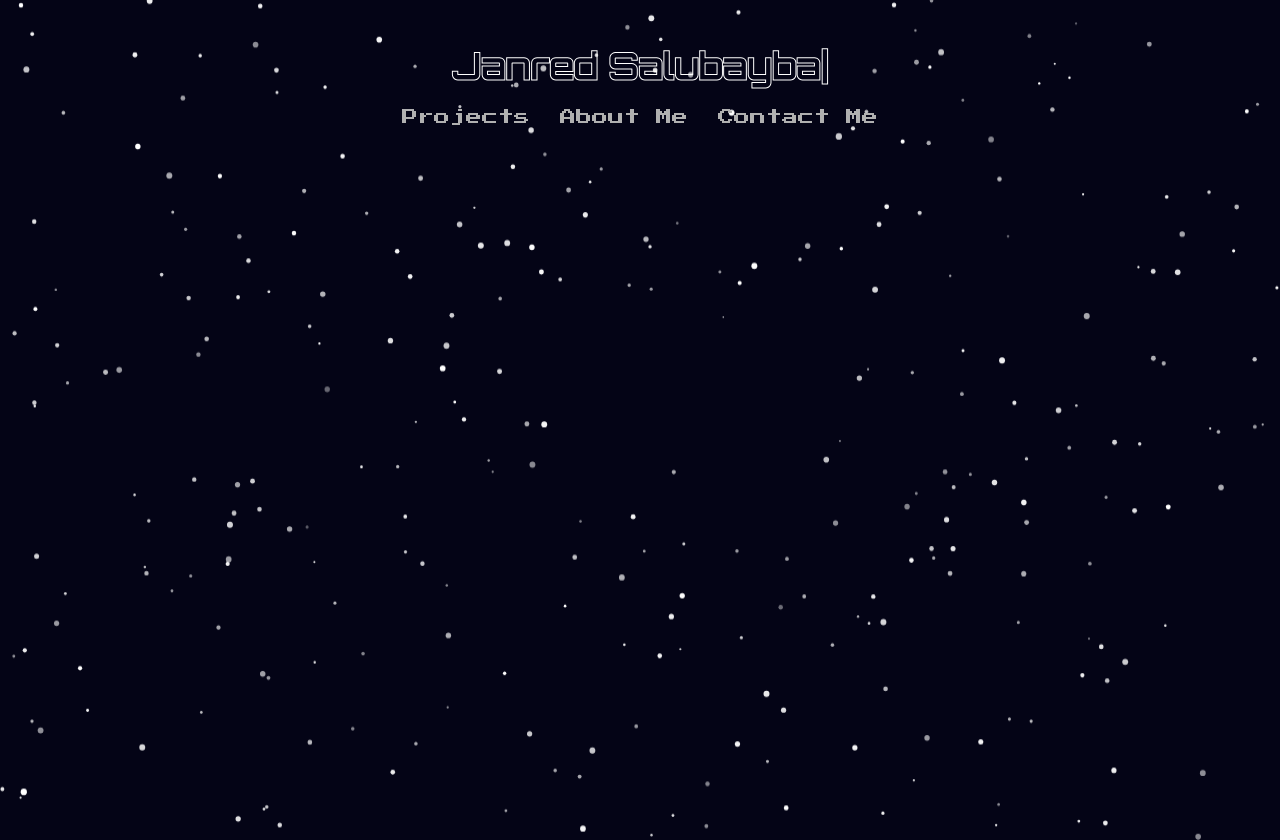
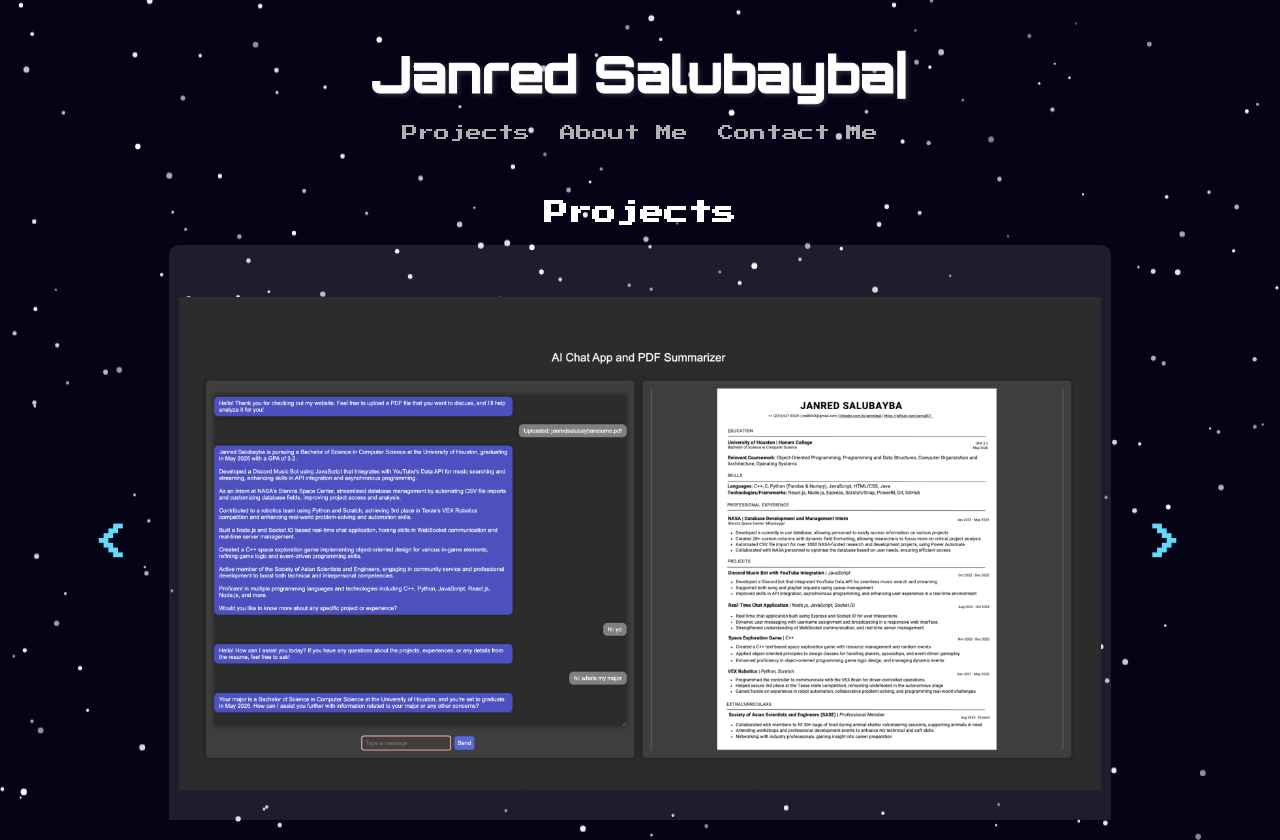
Before and after one commit to janny801/personal-website, a React (Create React App) app in the folder personal-website/: page /personal-website/projects in a window 1280 px wide. Built offline with nearby package versions, Linux system fonts and the light colour scheme.

Commit message:
clicking name puts back to main page

```diff
--- a/personal-website/src/App.css
+++ b/personal-website/src/App.css
@@ -21,6 +21,30 @@ body {
   background-attachment: fixed;
 
 }
+
+
+.homepage-link {
+  text-decoration: none; /* No underline */
+  color: white; /* Or the exact color you used before */
+  font-family: "Orbitron", sans-serif; /* Use your font here */
+  font-size: 3rem; /* Adjust to match your original size */
+  font-weight: bold;
+  letter-spacing: 2px;
+  text-shadow: 2px 2px 5px rgba(255, 255, 255, 0.2); /* If you had a glow effect */
+}
+
+.homepage-link:visited {
+  color: white; /* Keep consistent */
+}
+
+.homepage-link:active {
+  color: white; /* Keep consistent */
+}
+
+.homepage-link:hover {
+  text-decoration: underline; /* Optional */
+}
+
 
 
 /* Main App Styling */
--- a/personal-website/src/App.js
+++ b/personal-website/src/App.js
@@ -73,13 +73,16 @@ function App() {
   }, [spacers]);
 
   return (
-    <Router>
+    <Router basename="/personal-website">
       <div className="App">
         <StarryBackground scrollContainerRef={scrollContainerRef} />
         <div className="content" ref={scrollContainerRef}>
+          {/* Make the name clickable */}
           <h1>
+            <Link to="/" className="homepage-link">
               {displayedText}
               <span className={`cursor ${showCursor ? 'visible' : ''}`}>|</span>
+            </Link>
           </h1>
           <nav>
             <Link to="/projects">Projects</Link>
@@ -87,6 +90,14 @@ function App() {
             <Link to="/contact">Contact Me</Link>
           </nav>
           <Routes>
+            <Route
+              path="/"
+              element={
+                <div className="empty-homepage">
+                  {/* This renders the blank homepage */}
+                </div>
+              }
+            />
             <Route path="/projects" element={<Projects />} />
             <Route path="/about" element={<AboutMe />} />
             <Route path="/contact" element={<ContactMe />} />
@@ -104,15 +115,10 @@ function App() {
                   </div>
                 )}
                 {index === 45 && (
-      <img
-        src={astronautImage}
-        alt="Astronaut"
-        className="astronaut-image"
-      />
+                  <img src={astronautImage} alt="Astronaut" className="astronaut-image" />
                 )}
               </div>
             ))}
-
             <div className="infinite-scroll-end"></div>
           </div>
         </div>
```
Lines whose indentation alone changed are shown as unchanged.
